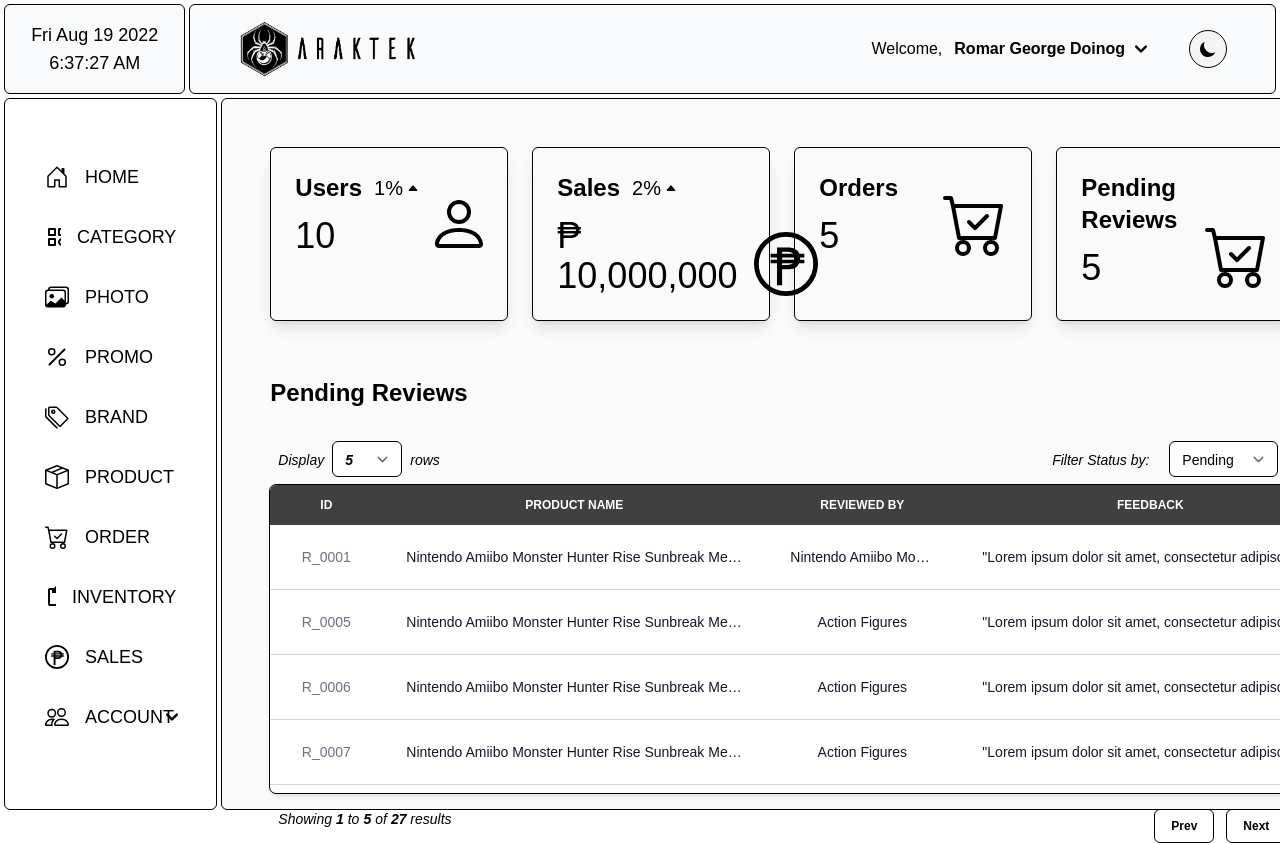
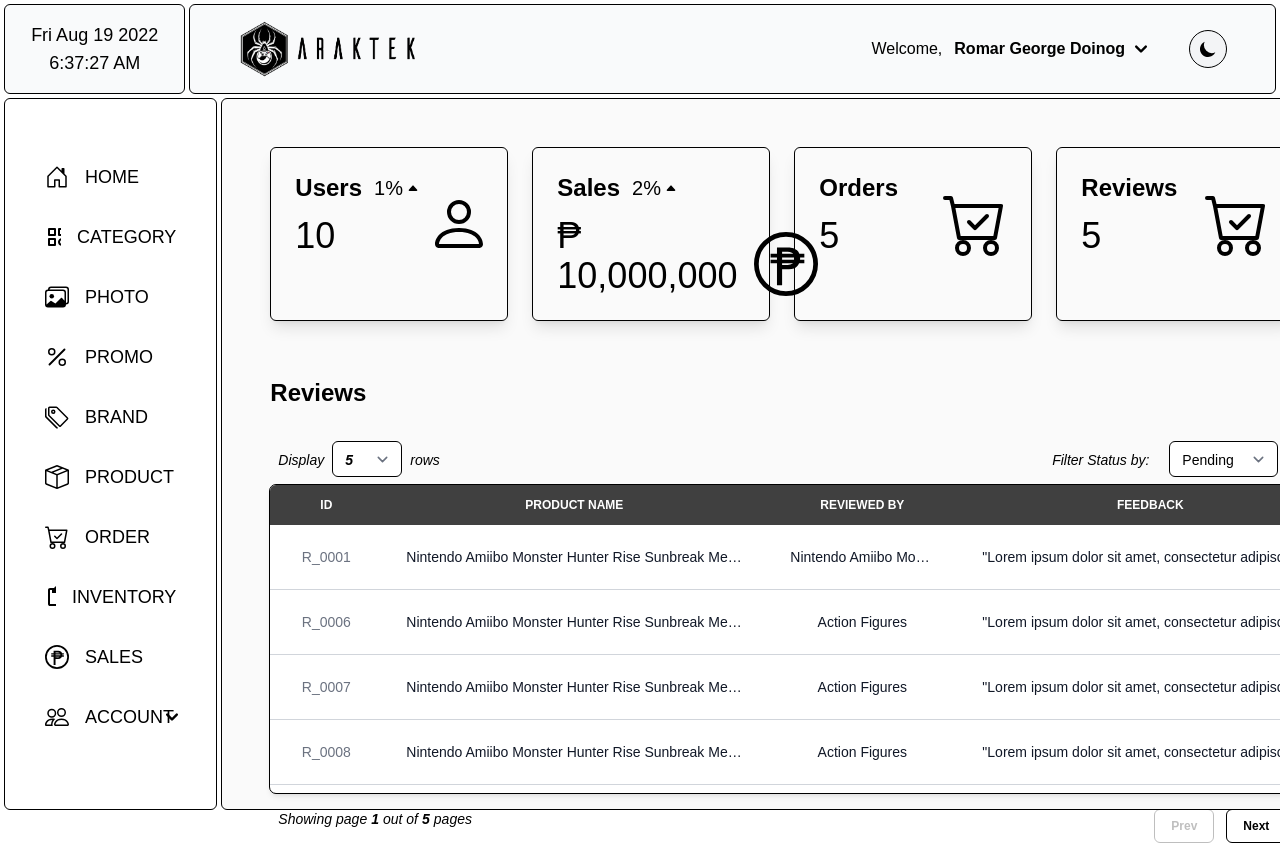
Before and after one commit to georgeromarrr/araktek-admin, a React (Create React App) app: page / in a window 1280 px wide. Shown: the top 843 px of the page. Built offline with nearby package versions, Linux system fonts and the light colour scheme.

Commit message:
table filter and pagination update

```diff
--- a/src/components/Panels/Panels.jsx
+++ b/src/components/Panels/Panels.jsx
@@ -74,9 +74,7 @@ const Panels = () => {
         <div className="flex justify-between m-2">
           <div className="space-y-3">
             <div className="flex items-center">
-              <h1 className="text-2xl text-start font-semibold">
-                Pending Reviews
-              </h1>
+              <h1 className="text-2xl text-start font-semibold">Reviews</h1>
 
               {/* <div className="flex items-center mx-2">
                 <p className="text-xl self-center mx-1">12%</p>
--- a/src/components/Table/Home/Home_Table.jsx
+++ b/src/components/Table/Home/Home_Table.jsx
@@ -8,6 +8,8 @@ const Home_Table = () => {
   const [lastIndex, setLastIndex] = useState(5);
   const [page, setPage] = useState(1);
   const [filterTable, setfilterTable] = useState("Pending");
+  const [nextBtnEnable, setNextBtnEnable] = useState(false);
+  const [prevBtnEnable, setPrevBtnEnable] = useState(true);
 
   const handleSelectValue = (e) => {
     setPerPage(parseInt(e.target.value));
@@ -24,6 +26,8 @@ const Home_Table = () => {
     setInitIndex(0);
     setLastIndex(perPage);
     setPage(1);
+    setNextBtnEnable(false);
+    setPrevBtnEnable(true);
   }, [filterTable]);
 
   useEffect(() => {
@@ -32,6 +36,8 @@ const Home_Table = () => {
     setInitIndex(0);
     setLastIndex(perPage);
     setPage(1);
+    setNextBtnEnable(false);
+    setPrevBtnEnable(true);
   }, [perPage]);
 
   const handleSetFilter = (rootData) => {
@@ -50,6 +56,8 @@ const Home_Table = () => {
     }
   };
 
+  const initPage = Math.ceil(handleDataLength(TableData) / perPage);
+
   const handleNext = () => {
     let currentPage = page;
     let lastValue = lastIndex;
@@ -60,8 +68,11 @@ const Home_Table = () => {
       setInitIndex(lastIndex);
       setLastIndex(lastValue);
       setPage(currentPage);
-    } else {
-      console.log("Page max reached ");
+      setPrevBtnEnable(false);
+    }
+
+    if (initPage === currentPage) {
+      setNextBtnEnable(true);
     }
   };
 
@@ -78,9 +89,12 @@ const Home_Table = () => {
         setInitIndex(initValue);
         setLastIndex(lastValue);
         setPage(currentPage);
+        setNextBtnEnable(false);
       }
-    } else {
-      console.log("Page max reached ");
+    }
+
+    if (currentPage === 1) {
+      setPrevBtnEnable(true);
     }
   };
 
@@ -183,18 +197,17 @@ const Home_Table = () => {
 
       <div className="flex justify-between my-4 mx-2">
         <p className="text-sm italic">
-          Showing <span className="font-semibold">{initIndex + 1}</span>
-          <span className="mx-1">to</span>
-          <span className="font-semibold">{lastIndex}</span>
-          <span className="mx-1">of</span>
-          <span className="font-semibold">
-            {handleDataLength(TableData)}
-          </span>{" "}
-          results
+          <span>Showing</span>
+          <span className="mx-1">page</span>
+          <span className="font-semibold">{page}</span>
+          <span className="mx-1">out of</span>
+          <span className="font-semibold">{initPage}</span>
+          <span className="mx-1">pages</span>
         </p>
         <div className="flex gap-3 items-center relative">
           <button
             onClick={handlePrev}
+            disabled={prevBtnEnable}
             type="button"
             className="border border-black text-black py-2 px-4 rounded-md hover:bg-gray-200 hover:text-black z-50 text-xs font-bold disabled:opacity-25 dark:text-white dark:border-white dark:hover:text-black"
           >
@@ -202,6 +215,7 @@ const Home_Table = () => {
           </button>
           <button
             onClick={handleNext}
+            disabled={nextBtnEnable}
             type="button"
             className="border border-black text-black py-2 px-4 rounded-md hover:bg-gray-200 hover:text-black z-50 text-xs font-bold disabled:opacity-25 dark:text-white dark:border-white dark:hover:text-black"
           >
--- a/src/components/Table/Home/TableData.js
+++ b/src/components/Table/Home/TableData.js
@@ -37,7 +37,7 @@ const TableData = [
     reviewer: 'Action Figures',
     comments: 'Lorem ipsum dolor sit amet, consectetur adipiscing elit, sed do eiusmod tempor incididunt ut labore et dolore magna aliqua. Elementum facilisis leo vel fringilla est ullamcorper. Mattis molestie a iaculis at erat pellentesque adipiscing commodo. Elit duis tristique sollicitudin nibh sit amet commodo nulla facilisi.',
     rating: 0,
-    status: 'Pending'
+    status: 'Active'
   },
   {
     id: 'R_0006',
@@ -93,7 +93,7 @@ const TableData = [
     reviewer: 'Nintendo Amiibo Monster Hunter Rise Sunbreak Meruzena (Malzeno) 1 Nintendo Amiibo Monster Hunter Rise Sunbreak Meruzena (Malzeno) 1',
     comments: 'Lorem ipsum dolor sit amet, consectetur adipiscing elit, sed do eiusmod tempor incididunt ut labore et dolore magna aliqua. Elementum facilisis leo vel fringilla est ullamcorper. Mattis molestie a iaculis at erat pellentesque adipiscing commodo. Elit duis tristique sollicitudin nibh sit amet commodo nulla facilisi.',
     rating: 3,
-    status: 'Pending'
+    status: 'Active'
   },
   {
     id: 'R_0013',
@@ -101,7 +101,7 @@ const TableData = [
     reviewer: 'Nintendo Amiibo Monster Hunter Rise Sunbreak Meruzena (Malzeno) 1 Nintendo Amiibo Monster Hunter Rise Sunbreak Meruzena (Malzeno) 1',
     comments: 'Lorem ipsum dolor sit amet, consectetur adipiscing elit, sed do eiusmod tempor incididunt ut labore et dolore magna aliqua. Elementum facilisis leo vel fringilla est ullamcorper. Mattis molestie a iaculis at erat pellentesque adipiscing commodo. Elit duis tristique sollicitudin nibh sit amet commodo nulla facilisi.',
     rating: 3,
-    status: 'Pending'
+    status: 'Active'
   },
   {
     id: 'R_0014',
@@ -109,7 +109,7 @@ const TableData = [
     reviewer: 'Nintendo Amiibo Monster Hunter Rise Sunbreak Meruzena (Malzeno) 1 Nintendo Amiibo Monster Hunter Rise Sunbreak Meruzena (Malzeno) 1',
     comments: 'Lorem ipsum dolor sit amet, consectetur adipiscing elit, sed do eiusmod tempor incididunt ut labore et dolore magna aliqua. Elementum facilisis leo vel fringilla est ullamcorper. Mattis molestie a iaculis at erat pellentesque adipiscing commodo. Elit duis tristique sollicitudin nibh sit amet commodo nulla facilisi.',
     rating: 3,
-    status: 'Pending'
+    status: 'Active'
   },
   {
     id: 'R_0015',
@@ -117,7 +117,7 @@ const TableData = [
     reviewer: 'Nintendo Amiibo Monster Hunter Rise Sunbreak Meruzena (Malzeno) 1 Nintendo Amiibo Monster Hunter Rise Sunbreak Meruzena (Malzeno) 1',
     comments: 'Lorem ipsum dolor sit amet, consectetur adipiscing elit, sed do eiusmod tempor incididunt ut labore et dolore magna aliqua. Elementum facilisis leo vel fringilla est ullamcorper. Mattis molestie a iaculis at erat pellentesque adipiscing commodo. Elit duis tristique sollicitudin nibh sit amet commodo nulla facilisi.',
     rating: 3,
-    status: 'Pending'
+    status: 'Active'
   },
   {
     id: 'R_0016',
--- a/src/components/Table/Home/Table_Components.jsx
+++ b/src/components/Table/Home/Table_Components.jsx
@@ -4,7 +4,7 @@ import Rating from "@mui/material/Rating";
 export const SectionTitle = () => {
   return (
     <div className="flex justify-start mt-12 mb-8">
-      <p className="text-2xl font-bold dark:text-white">Pending Reviews</p>
+      <p className="text-2xl font-bold dark:text-white">Reviews</p>
     </div>
   );
 };
```
